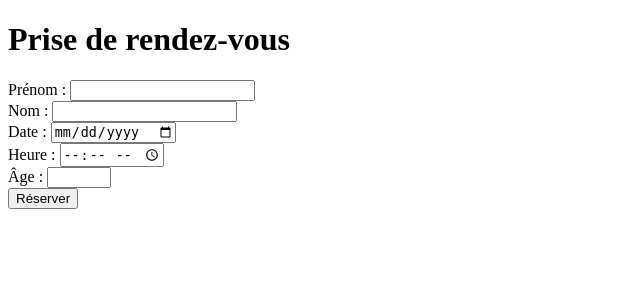
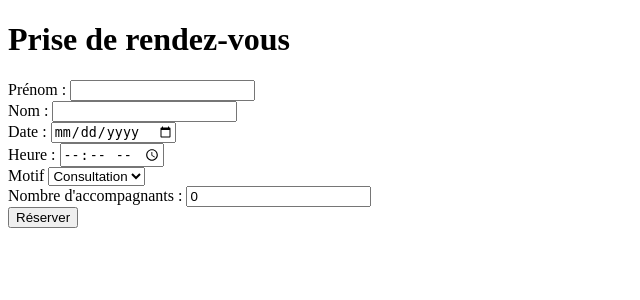
Before and after one commit to paul-schuhm/securite-applications-web, a PHP site: page / in a window 1280 px wide. Shown: the top 300 px of the page, without its empty margins (0-640 px from the left). Run offline with PHP 8.4, Linux system fonts and the light colour scheme.

Commit message:
validation reason

```diff
--- a/demo-live-validation-escape-sanitize/index.php
+++ b/demo-live-validation-escape-sanitize/index.php
@@ -36,8 +36,17 @@
             <input type="time" name="time" id="time">
         </div>
         <div>
-            <label for="age">Âge : </label>
-            <input type="number" name="age" id="age" min="0" max="200" required>
+            <label for="reason">Motif</label>
+            <select name="reason" id="reason">
+                <option selected value="consultation">Consultation</option>
+                <option value="follow-up">Suivi</option>
+                <option value="urgency">Urgence</option>
+                <option value="other">Autre</option>
+            </select>
+        </div>
+        <div>
+            <label for="nb-comp">Nombre d'accompagnants : </label>
+            <input type="number" name="nb-comp" id="nb-comp" value="0" title="Vous pouvez venir accompagné·e d'une ou deux personnes">
         </div>
         <input type="submit" value="Réserver">
     </form>
```
Also changed, not shown: demo-live-validation-escape-sanitize/handle-form.php (+28 -5 lines).
